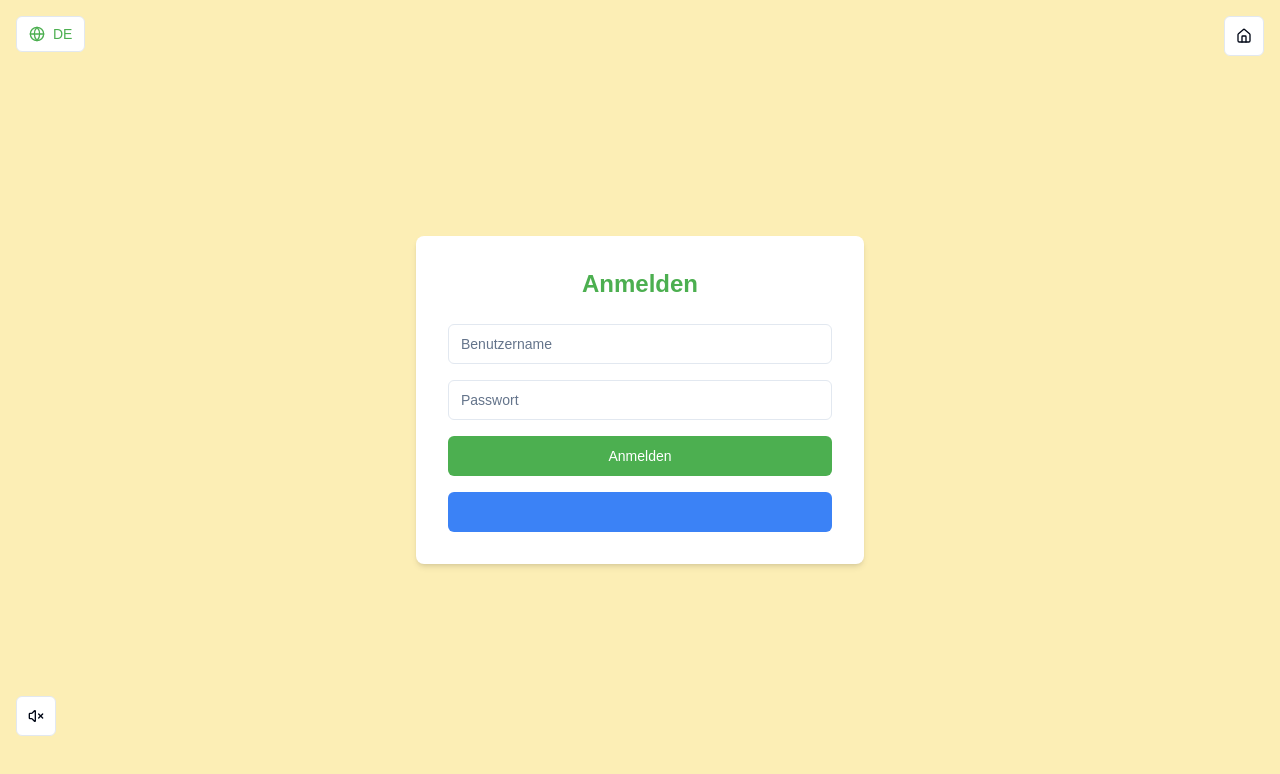
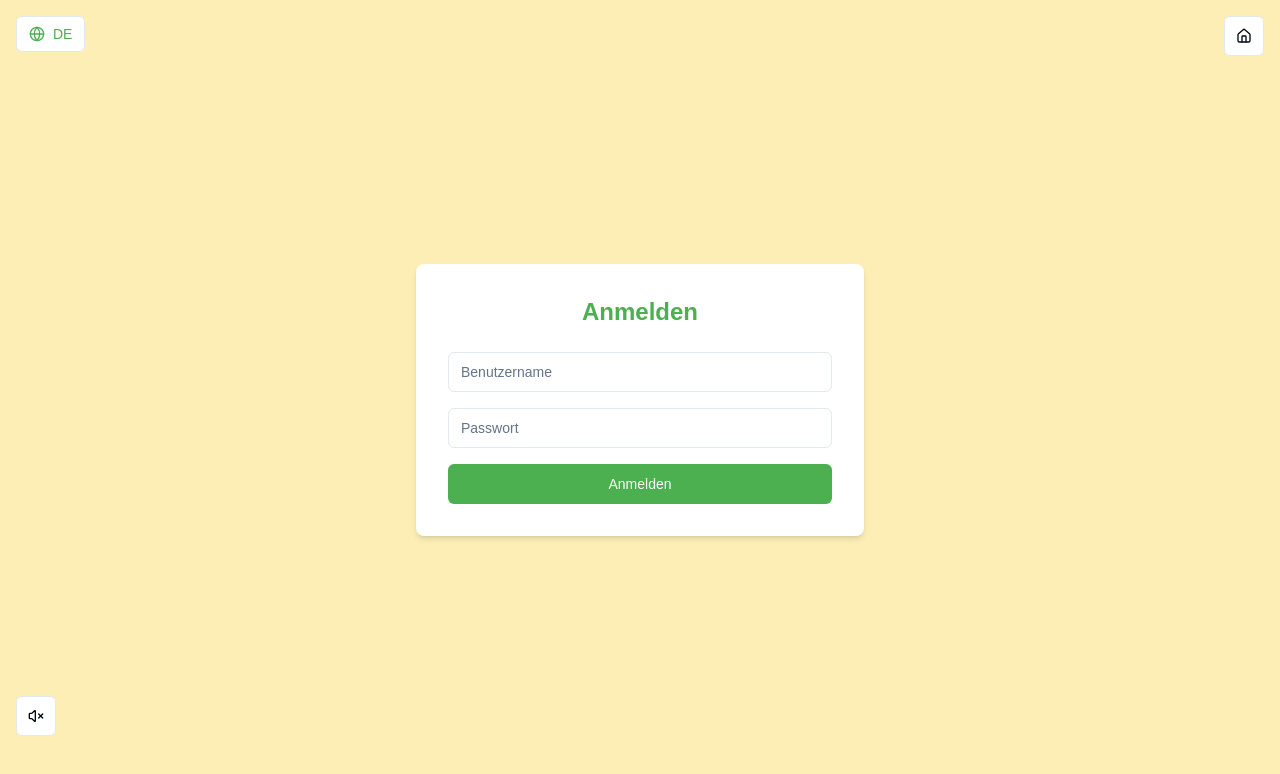
Before and after one commit to cemboco/Mooody, a React (Vite) app: page /login in a window 1280 px wide. Shown: the top 774 px of the page. Built offline with nearby package versions, Linux system fonts and the light colour scheme; a web font is replaced by a local one.

Commit message:
Remove Google Sign-In Button
Excluded the Google Sign-In button from the login page to streamline the authentication process.
[skip gpt_engineer]

```diff
--- a/src/pages/Login.jsx
+++ b/src/pages/Login.jsx
@@ -32,23 +32,6 @@ const Login = () => {
     }
   };
 
-  const handleGoogleSignUp = async () => {
-    try {
-      setLoading(true);
-      const { data, error } = await supabase.auth.signInWithOAuth({
-        provider: 'google',
-        options: {
-          redirectTo: 'https://mypxifpqgzyhhecibskk.supabase.co/auth/v1/callback'
-        }
-      });
-      if (error) throw error;
-    } catch (error) {
-      alert(error.message);
-    } finally {
-      setLoading(false);
-    }
-  };
-
   return (
     <div className="min-h-screen w-full flex items-center justify-center bg-mooody-yellow text-mooody-green">
       <LanguageToggle />
@@ -73,15 +56,6 @@ const Login = () => {
             {loading ? t.loading : t.loginButton}
           </Button>
         </form>
-        <div className="mt-4">
-          <Button
-            onClick={handleGoogleSignUp}
-            className="w-full bg-blue-500 hover:bg-blue-600 text-white"
-            disabled={loading}
-          >
-            {loading ? t.loading : t.signUpWithGoogle}
-          </Button>
-        </div>
       </div>
     </div>
   );
```
